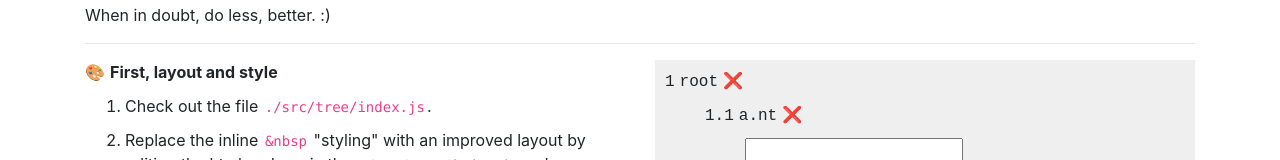
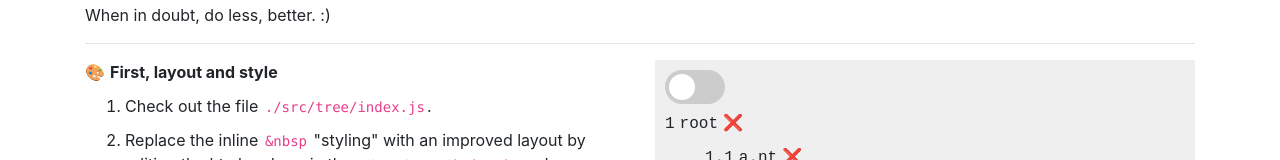
Before and after one commit to harshilvelotio/transcarent-interview, a React (Create React App) app in the folder trees/: page / in a window 1280 px wide. Shown: the part 522-682 px from the top of the page. Built offline with nearby package versions, Linux system fonts and the light colour scheme.

Commit message:
"Let's add interactions" Bonus: Added alphabetical toggle

```diff
--- /dev/null
+++ b/trees/src/ToggleSwitch/index.js
@@ -0,0 +1,11 @@
+import React from "react";
+import "./style.css";
+
+const ToggleSwitch = (props) => (
+  <label className="switch">
+    <input {...props} type="checkbox" />
+    <span className="slider round"></span>
+  </label>
+);
+
+export default ToggleSwitch;
--- /dev/null
+++ b/trees/src/ToggleSwitch/style.css
@@ -0,0 +1,58 @@
+.switch {
+  position: relative;
+  display: inline-block;
+  width: 60px;
+  height: 34px;
+}
+
+.switch input {
+  opacity: 0;
+  width: 0;
+  height: 0;
+}
+
+.slider {
+  position: absolute;
+  cursor: pointer;
+  top: 0;
+  left: 0;
+  right: 0;
+  bottom: 0;
+  background-color: #ccc;
+  -webkit-transition: 0.4s;
+  transition: 0.4s;
+}
+
+.slider:before {
+  position: absolute;
+  content: "";
+  height: 26px;
+  width: 26px;
+  left: 4px;
+  bottom: 4px;
+  background-color: white;
+  -webkit-transition: 0.4s;
+  transition: 0.4s;
+}
+
+input:checked + .slider {
+  background-color: #2196f3;
+}
+
+input:focus + .slider {
+  box-shadow: 0 0 1px #2196f3;
+}
+
+input:checked + .slider:before {
+  -webkit-transform: translateX(26px);
+  -ms-transform: translateX(26px);
+  transform: translateX(26px);
+}
+
+.slider.round {
+  border-radius: 34px;
+}
+
+.slider.round:before {
+  border-radius: 50%;
+}
--- a/trees/src/tree/index.js
+++ b/trees/src/tree/index.js
@@ -1,3 +1,4 @@
+import ToggleSwitch from "../ToggleSwitch";
 import "./index.css";
 import { TreeContext } from "./TreeContext";
 import { useTree } from "./treeHooks";
@@ -5,7 +6,13 @@
 const initialTreeData = require("./data.json");
 
 export default function Tree() {
-  const { treeData, addNode, deleteNode } = useTree(initialTreeData);
+  const {
+    treeData,
+    addNode,
+    deleteNode,
+    shouldAlphabetiseTree,
+    alphabetiseTree,
+  } = useTree(initialTreeData);
 
   const renderTree = () =>
     treeData.map((currentTreeData) => (
@@ -19,6 +26,10 @@
   return (
     <TreeContext.Provider value={{ treeData, addNode, deleteNode }}>
       <div className="tree">
+        <ToggleSwitch
+          checked={shouldAlphabetiseTree}
+          onChange={alphabetiseTree}
+        />
         <ul className="root-list">{renderTree()}</ul>
       </div>
     </TreeContext.Provider>
--- a/trees/src/tree/treeHooks.js
+++ b/trees/src/tree/treeHooks.js
@@ -1,12 +1,17 @@
 import React, { useState } from "react";
 import {
   addLevelIdsToTree,
+  alphabetiseTreeData,
   deleteTreeNode,
   updateTreeDataWithNewNode,
 } from "../utils/treeUtils";
 
 export const useTree = (initialTreeData) => {
   const [treeData, setTreeData] = useState(addLevelIdsToTree(initialTreeData));
+  const [originalTreeData, setOriginalTreeData] = useState(
+    addLevelIdsToTree(initialTreeData)
+  );
+  const [shouldAlphabetiseTree, setShouldAlphabetiseTree] = useState(false);
 
   const addNode = (nodeName, nodeParentLevelId) => {
     const newNode = { node: nodeName, children: [] };
@@ -16,12 +21,32 @@
       newNode
     );
     setTreeData(newTreeData);
+    setOriginalTreeData(newTreeData);
   };
 
   const deleteNode = (levelId) => {
+    setShouldAlphabetiseTree(false);
     const newTreeData = deleteTreeNode(treeData, levelId);
     setTreeData(newTreeData);
+    setOriginalTreeData(newTreeData);
   };
 
-  return { treeData, addNode, deleteNode };
+  const alphabetiseTree = () => {
+    if (shouldAlphabetiseTree) {
+      setTreeData(originalTreeData);
+      setShouldAlphabetiseTree(false);
+      return;
+    }
+    const alphabetisedTree = alphabetiseTreeData(treeData);
+    setTreeData(alphabetisedTree);
+    setShouldAlphabetiseTree(true);
+  };
+
+  return {
+    treeData,
+    addNode,
+    deleteNode,
+    alphabetiseTree,
+    shouldAlphabetiseTree,
+  };
 };
--- a/trees/src/utils/treeUtils.js
+++ b/trees/src/utils/treeUtils.js
@@ -58,3 +58,18 @@
     return mutableCurrentTreeData;
   });
 };
+
+export const alphabetiseTreeData = (treeData) => {
+  const mutableTreeData = [...treeData];
+  mutableTreeData.sort((child1, child2) =>
+    child1.node.localeCompare(child2.node)
+  );
+
+  return mutableTreeData.map((currentTreeData) => {
+    const currentMutableTreeData = { ...currentTreeData };
+    currentMutableTreeData.children = alphabetiseTreeData(
+      currentMutableTreeData.children
+    );
+    return currentMutableTreeData;
+  });
+};
```
